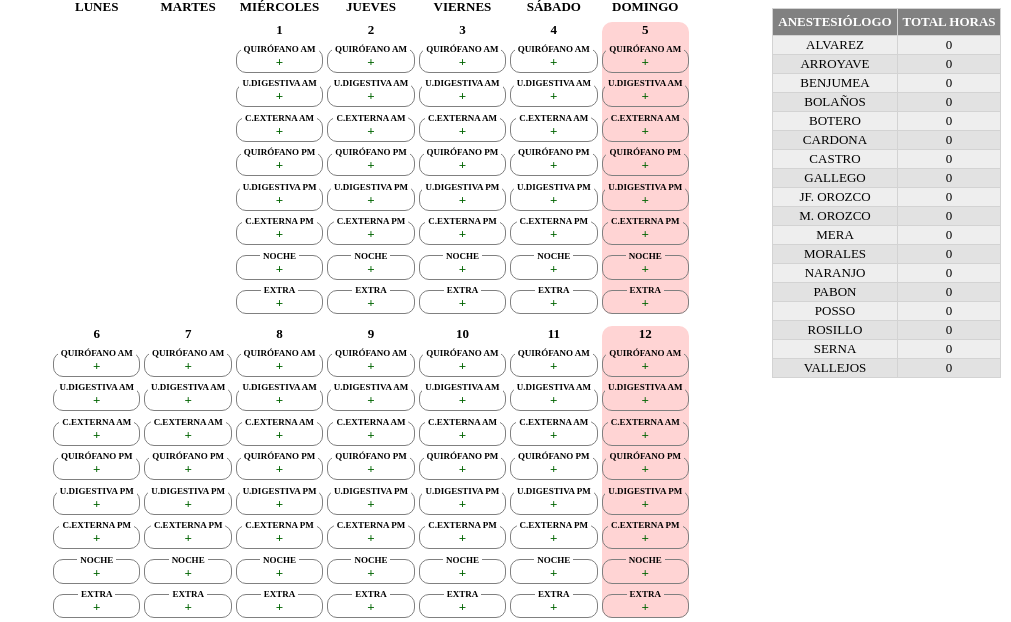
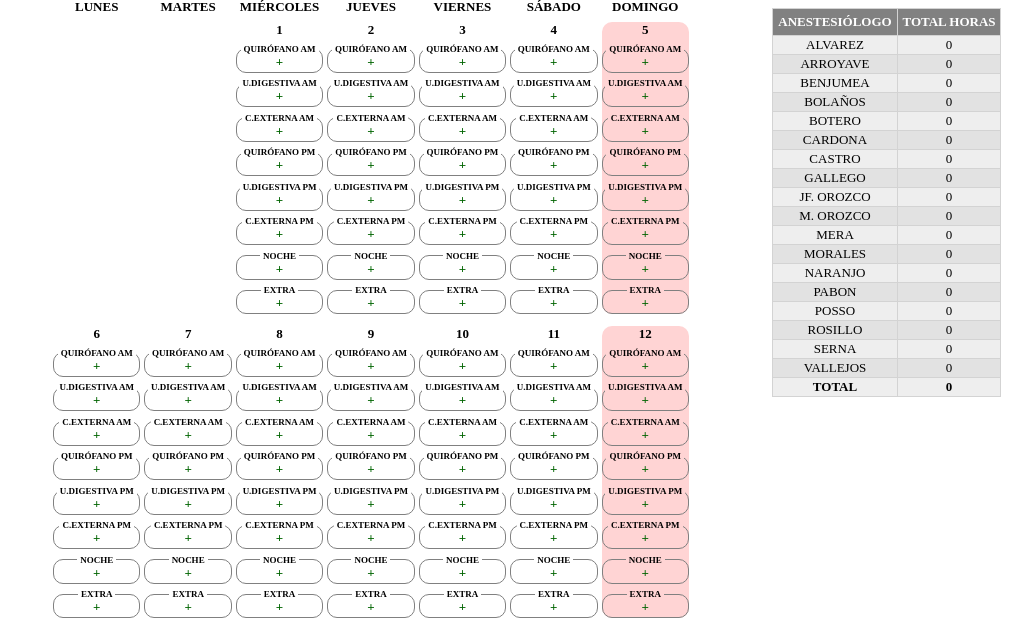
Before and after one commit to albotero/acuatur, a Flask app: page /schedule in a window 1280 px wide. Shown: the part 22-644 px from the top of the page, without its empty margins (269-1280 px from the left). Run offline with Flask 2, Linux system fonts and the light colour scheme.

Commit message:
Row of totals in summary

```diff
--- a/scripts/calendar.py
+++ b/scripts/calendar.py
@@ -4,6 +4,8 @@ import datetime
 from dateutil.easter import easter
 
 dow = ['lunes', 'martes', 'miércoles', 'jueves', 'viernes', 'sábado', 'domingo']
+moy = ['Enero', 'Febrero', 'Marzo', 'Abril', 'Mayo', 'Junio', 'Julio',
+        'Agosto', 'Septiembre', 'Octubre', 'Noviembre', 'Diciembre']
 
 def leap_year(year):
     if year % 400 == 0:
@@ -60,7 +62,7 @@ def holidays(year, month):
 
 class Month:
     def __init__(self, year, month):
-        self.title = 'Mayo 2022'
+        self.title = f'{moy[month - 1]} {year}'
         self.days = days_in_month(year, month)
         self.day1 = datetime.date(year, month, 1).weekday()
         self.year = year
--- a/scripts/schedule.py
+++ b/scripts/schedule.py
@@ -132,6 +132,12 @@ class Schedule:
 
             summary.append(row)
 
+        # Row of totals
+        totals = [ 'Total' ]
+        for i in range(1, len(summary[0])):
+            totals += [ sum([ summary[x][i] for x in range(len(summary)) ]) ]
+        summary.append(totals)
+
         return titles, summary
 
     def summary_html(self):
--- a/scss/schedule.scss
+++ b/scss/schedule.scss
@@ -58,8 +58,14 @@ table {
     top: 10px;
     right: 10px;
 
-    tr :nth-child(n+3) {
+    tr {
+      &:last-child {
+        font-weight: bold;
+      }
+
+      :nth-child(n+3) {
         display: none;
+      }
     }
 
     &:hover tr :nth-child(n+3) {
--- a/static/css/schedule.css
+++ b/static/css/schedule.css
@@ -49,6 +49,9 @@ table td {
     position: fixed;
     top: 10px;
     right: 10px;
+  }
+  table.summary tr:last-child {
+    font-weight: bold;
   }
   table.summary tr :nth-child(n+3) {
     display: none;
```
Also changed, not shown: 1 other file.
